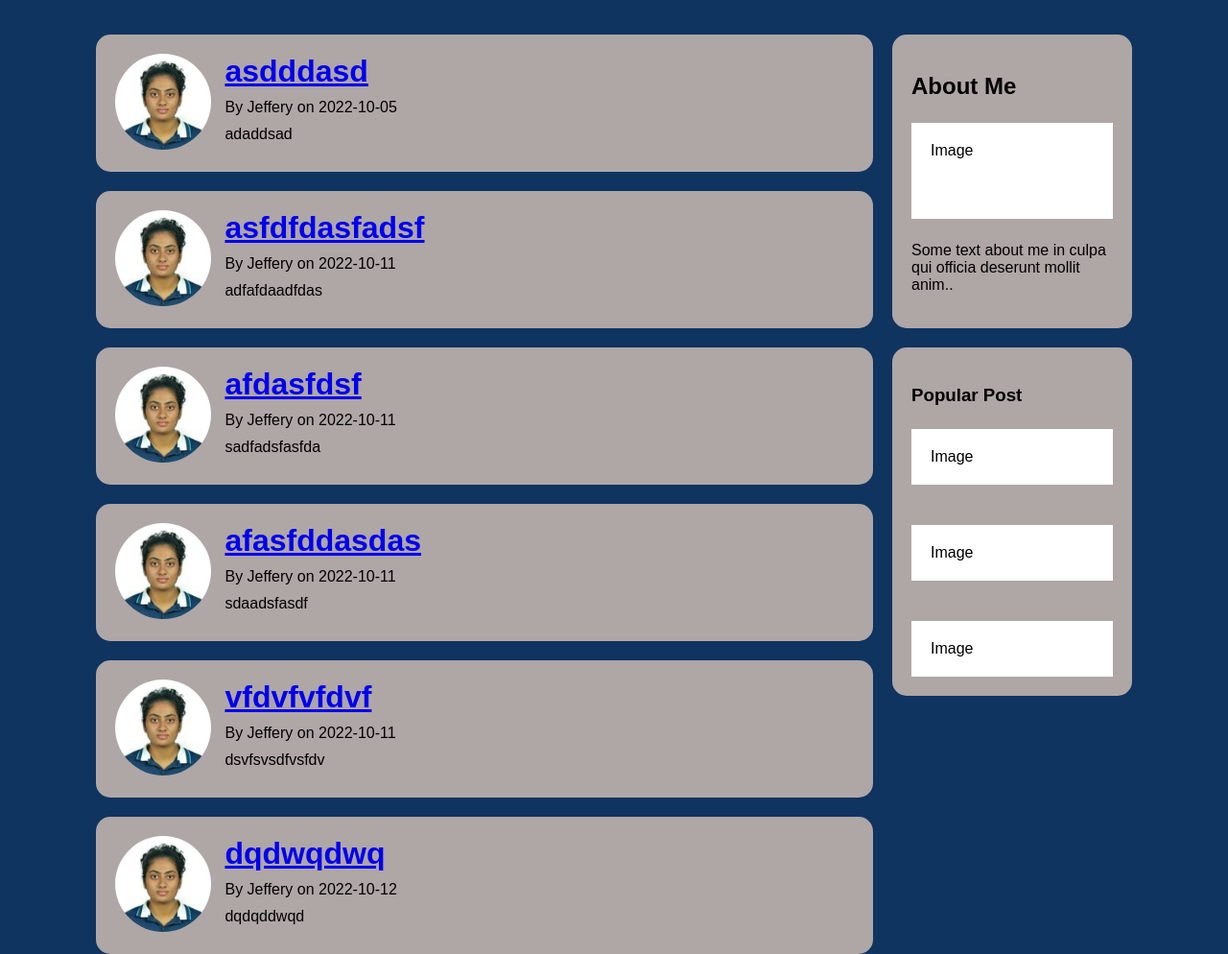
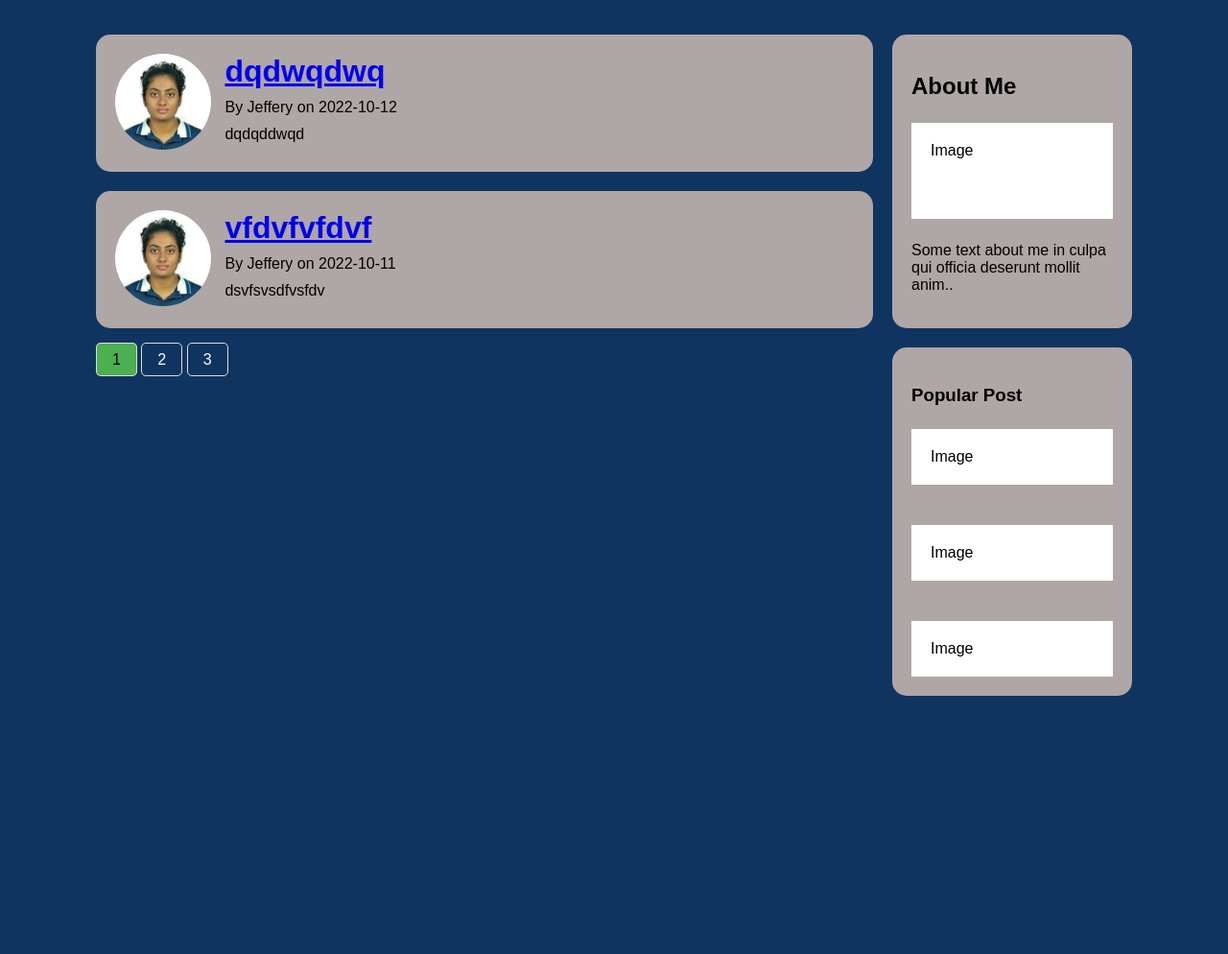
Before and after one commit to Bevanwhite/flask-website, a Flask app: page / in a window 1280 px wide. Shown: the part 69-1063 px from the top of the page at 96% size. After the commit the page ends 794 px from the top, so only its background shows below. Run offline with Flask 2, Linux system fonts and the light colour scheme; data comes from the database, SQL or seed files in the repository; both versions use the stored data as it was after the commit.

Commit message:
paginate is working correctly

```diff
--- a/origami/routes.py
+++ b/origami/routes.py
@@ -7,25 +7,11 @@ from origami.forms import RegistrationForm, LoginForm, UpdateAccountForm, PostFo
 from origami.models import User, Post
 from flask_login import login_user, current_user, logout_user, login_required
 
-origami = [
-    {
-        'author' : 'Jeffery White',
-        'title': 'Origami Post 1',
-        'content': 'first origmai post of the day',
-        'date_posted': 'April 20, 2018'
-    },
-    {
-        'author' : 'Dulika Foneska',
-        'title': 'Origami Post 2',
-        'content': 'Second origmai post of the day',
-        'date_posted': 'April 21, 2018'
-    }
-]
-
 @app.route("/")
 @app.route("/home")
 def home():
-    origami = Post.query.all()
+    page = request.args.get('page', 1, type=int)
+    origami = Post.query.order_by(Post.date_posted.desc()).paginate(page=page, per_page=2)
     return render_template('home.html', posts=origami)
 
 @app.route("/about")
--- a/origami/static/css/style.css
+++ b/origami/static/css/style.css
@@ -244,5 +244,28 @@ input[type=text]:focus, input[type=password]:focus {
 .delete{
     color: #ffffff;
     background-color: #880000;
+}
+
+.pagination{
+    display: inline-block;
+}
+
+.pagination a{
+    color:white;
+    float: center;
+    padding: 8px 16px;
+    text-decoration: none;
+    border-radius: 5px;
+    border: 1px solid #ddd;
+}
+
+.pagination a.active{
+    background: #4caf50;
+    color: black;
 
 }
+
+.pagination a:hover:not(.active){
+    background-color: #ddd;
+    border-radius: 5px;
+}
--- a/origami/templates/home.html
+++ b/origami/templates/home.html
@@ -1,7 +1,7 @@
 {% extends "layout.html" %}
 {% block content %}
 <div class="leftcolumn">
-    {% for post in posts %}
+    {% for post in posts.items %}
         <div class="card">
             <img src="{{url_for('static',filename='profile_pics/'+ post.author.image_file)}}" class="profile-pic image-size" alt="users profile pics">
             <div class="text-file">
@@ -11,5 +11,16 @@
             </div>
         </div>
     {% endfor %}
+    {% for page_num in posts.iter_pages(left_edge=1, right_edge=1, left_current=1, right_current=2) %}
+        {% if page_num %}
+        <div class="pagination">
+            {% if posts.page == page_num %}
+                <a href="{{url_for('home', page=page_num)}}" class="active">{{ page_num }}</a>
+            {% else %}
+                <a href="{{url_for('home', page=page_num)}}">{{ page_num }}</a>
+            {% endif %}
+        </div>
+        {% endif %}
+    {% endfor %}
 </div>
 {% endblock content %}
```
Also changed, not shown: origami/site.db, origami/static/profile_pics/bed4734a3b9cfad5.jpg (added).
